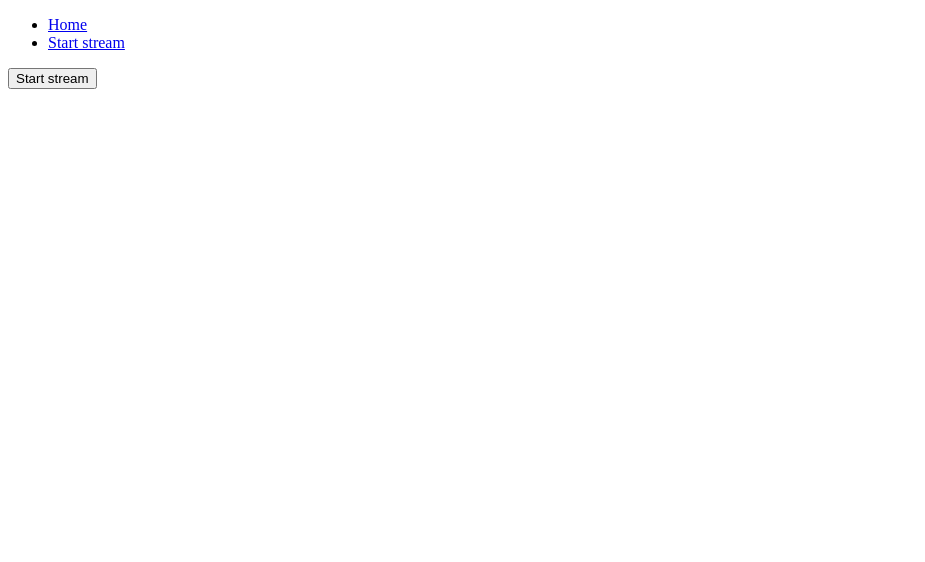
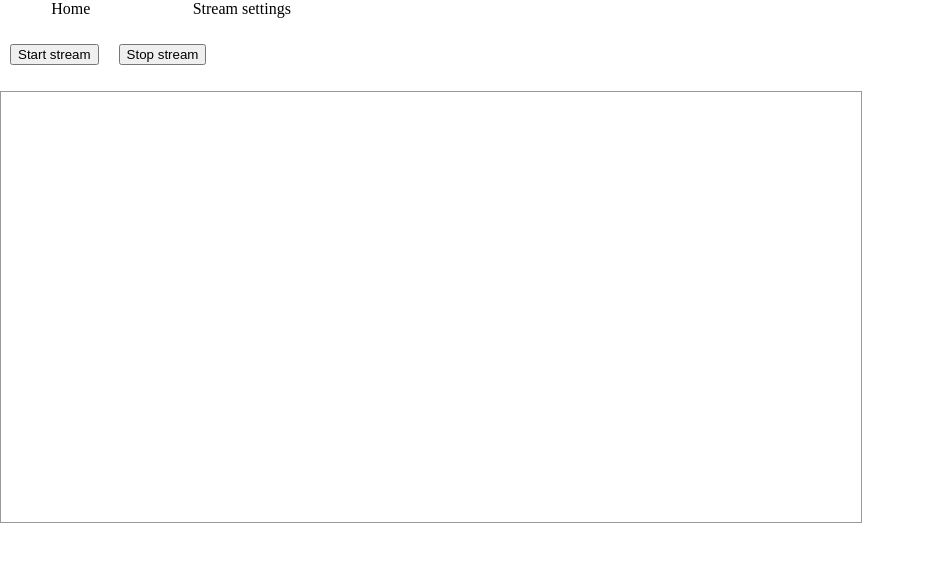
Before and after one commit to lusm554/streaming-service, a React (Create React App) app in the folder client/: page /start-stream in a window 1280 px wide. Shown: the top 562 px of the page, without its empty margins (0-925 px from the left). Built offline with nearby package versions, Linux system fonts and the light colour scheme.

Commit message:
stream player

```diff
--- a/client/src/App.js
+++ b/client/src/App.js
@@ -1,5 +1,6 @@
 import React, { Component } from 'react';
 import Stream from './components/Stream';
+import './App.css';
 import {
   BrowserRouter as Router,
   Switch,
@@ -14,7 +15,7 @@ class App extends Component {
         <div className="nav">
           <ul>
             <li> <Link to="/">Home</Link> </li>
-            <li> <Link to="/start-stream">Start stream</Link> </li>
+            <li> <Link to="/start-stream">Stream settings</Link> </li>
           </ul>
 
           <Switch>
--- a/client/src/components/Stream.js
+++ b/client/src/components/Stream.js
@@ -3,10 +3,14 @@ import React, { Component } from 'react';
 class Stream extends Component {
     constructor() {
         super()
-        this.clickHandler = this.clickHandler.bind(this)
+        this.startStream = this.startStream.bind(this)
+        this.stopStream = this.stopStream.bind(this)
+        this.videoRef = React.createRef()
   }
 
-    async clickHandler() {
+    async startStream() {
+        const videoRef = this.videoRef.current
+
         // options to access the screen with sound on
         const gdmOptions = {
         video: {
@@ -19,14 +23,25 @@ class Stream extends Component {
         }
         }
 
-        let mediaStream = await startCapture(gdmOptions)
-        console.log(mediaStream)
+        videoRef.srcObject = await startCapture(gdmOptions)
+    }
+
+    stopStream() {
+      const videoRef = this.videoRef.current
+      let tracks = videoRef.srcObject.getTracks()
+
+      tracks.forEach(track => track.stop());
+      videoRef.srcObject = null;
     }
 
     render() {
         return (
         <div>
-            <input type="button" onClick={this.clickHandler} value="Start stream"></input>
+            <p>
+              <input type="button" onClick={this.startStream} value="Start stream" style={{margin: 10}}></input>
+              <input type="button" onClick={this.stopStream} value="Stop stream" style={{margin: 10}}></input>
+            </p>
+            <video ref={this.videoRef} autoPlay className="video"></video>
         </div>
         )
     }
```
